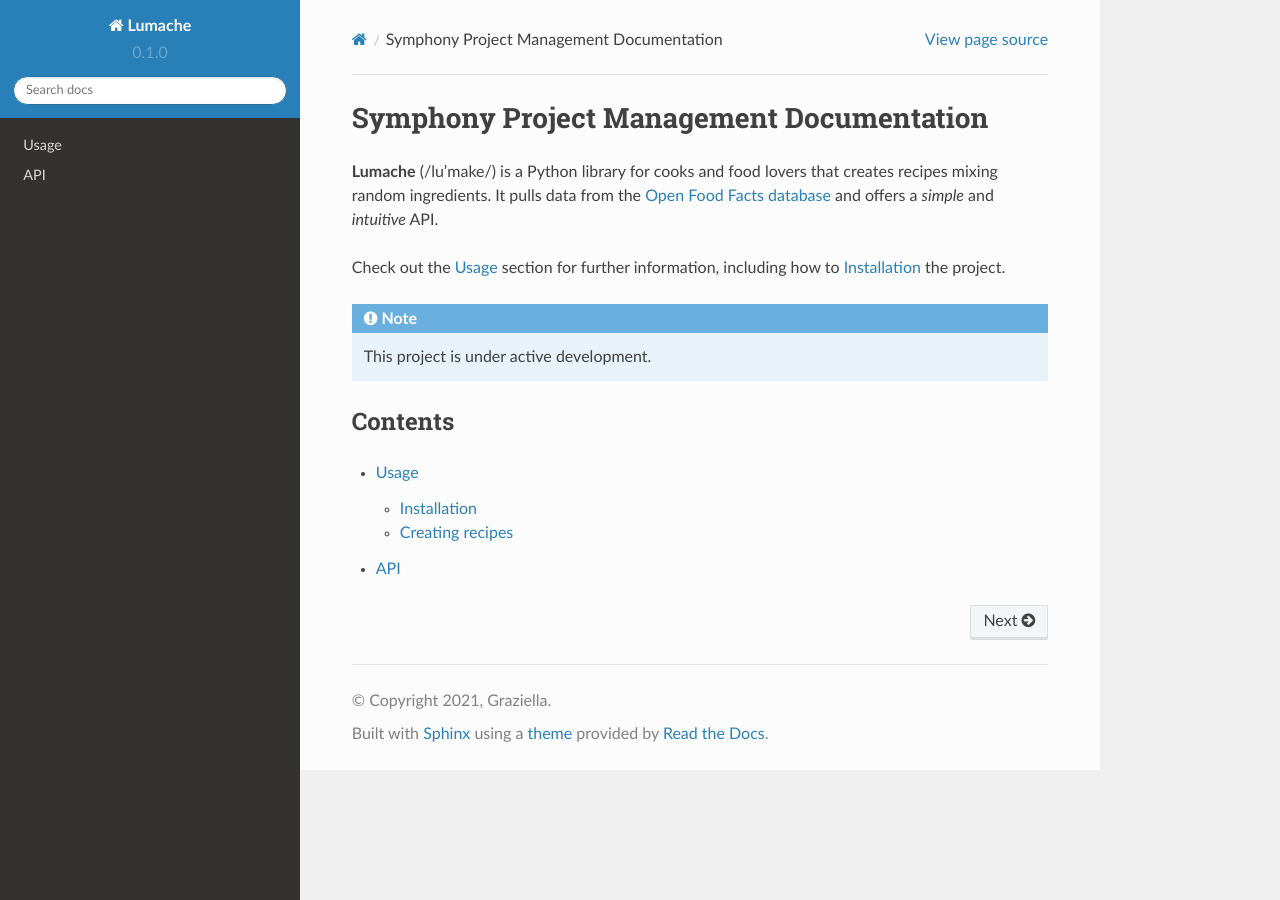
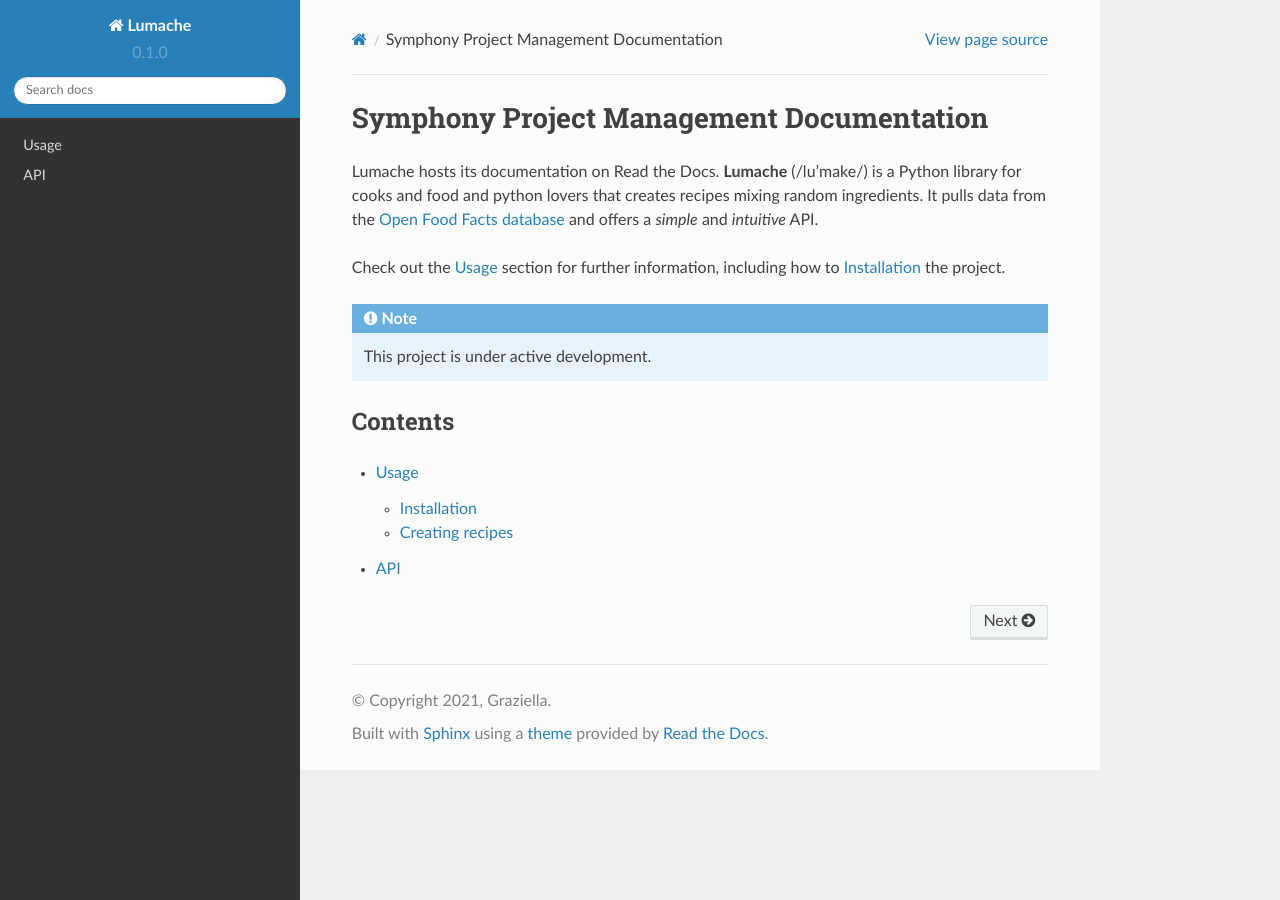
Before and after one commit to wookfai/manual, a Sphinx documentation site: the page built from docs/source/index.rst, in a window 1280 px wide. Built offline with Sphinx 7.4.7 and the Read the Docs theme 2.0.0, drawn with Linux system fonts in a browser that asks for light colours.

Commit message:
Update index.rst

```diff
--- a/docs/source/index.rst
+++ b/docs/source/index.rst
@@ -1,7 +1,7 @@
 Symphony Project Management Documentation
 =========================================
-
-**Lumache** (/lu'make/) is a Python library for cooks and food lovers
+Lumache hosts its documentation on Read the Docs.
+**Lumache** (/lu'make/) is a Python library for cooks and food and python lovers
 that creates recipes mixing random ingredients.
 It pulls data from the `Open Food Facts database <https://world.openfoodfacts.org/>`_
 and offers a *simple* and *intuitive* API.
```
